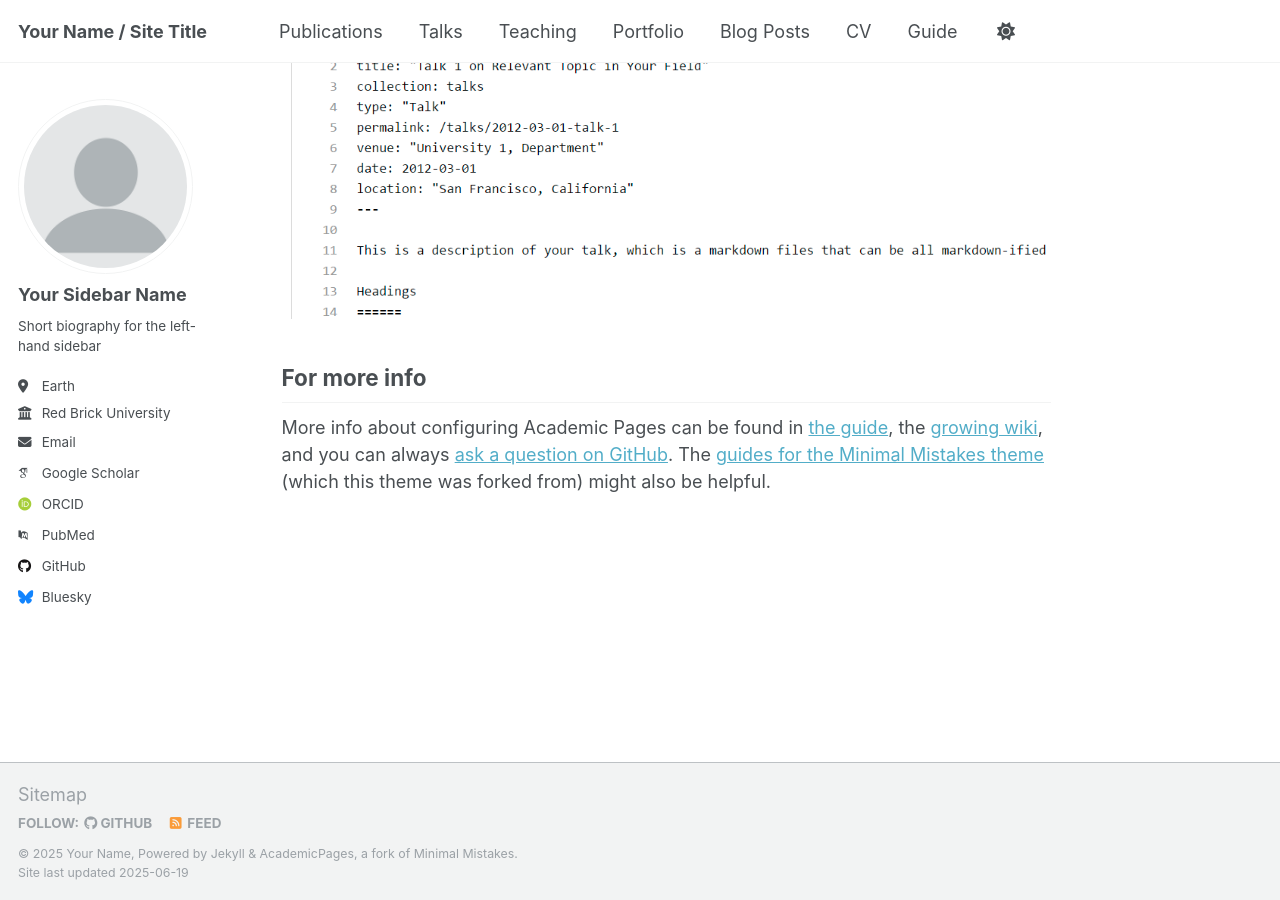
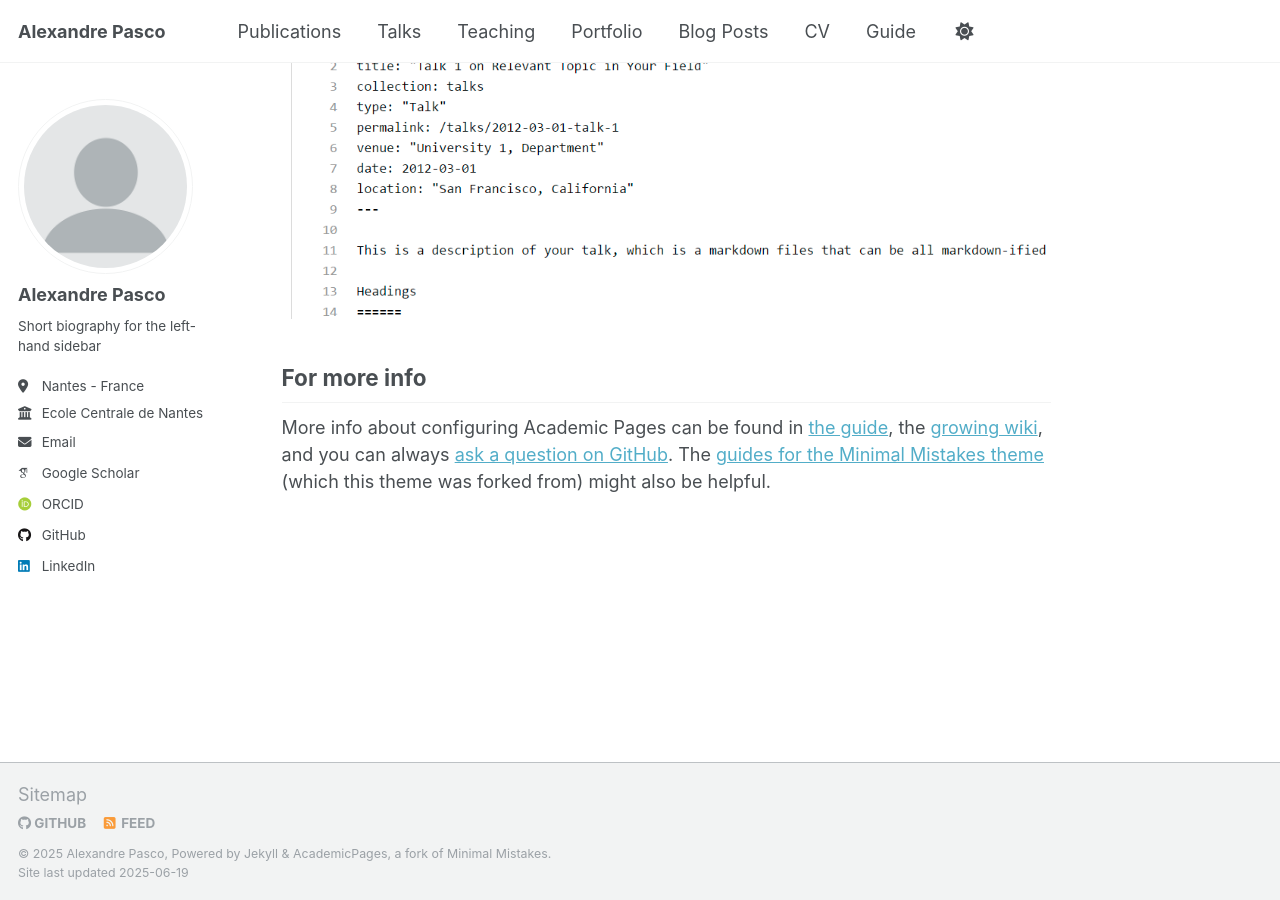
Before and after one commit to alexandre-pasco/alexandre-pasco.github.io, a Jekyll site: the page built from _pages/about.md, in a window 1280 px wide and 900 px high, scrolled down 2636 px. Built offline with Jekyll 4.4.1, drawn with Linux system fonts in a browser that asks for light colours; some web fonts are replaced.

Commit message:
fix: pu personal info

```diff
--- a/_config.yml
+++ b/_config.yml
@@ -7,15 +7,15 @@
 # server process.
 
 # Basic Site Settings
-locale                   : "en-US"
+locale                   : "FR"
 site_theme               : "default"
-title                    : "Your Name / Site Title"
+title                    : "Alexandre Pasco"
 title_separator          : "-"
-name                     : &name "Your Name"
+name                     : &name "Alexandre Pasco"
 description              : &description "personal description"
-url                      : https://academicpages.github.io # the base hostname & protocol for your site e.g. "https://[your GitHub username].github.io" or if you already have some other page hosted on Github then use "https://[your GitHub username].github.io/[Your Repo Name]"
+url                      : https://alexandre-pasco.github.io # the base hostname & protocol for your site e.g. "https://[your GitHub username].github.io" or if you already have some other page hosted on Github then use "https://[your GitHub username].github.io/[Your Repo Name]"
 baseurl                  : "" # the subpath of your site, e.g. "/blog"
-repository               : "academicpages/academicpages.github.io"
+repository               : "alexandre-pasco/alexandre-pasco.github.io"
 
 # Site Author - The following control what appear as part of the author content on the side bar.
 #               If a field is blank the icon and link will not appear, otherwise it will be shown.
@@ -23,22 +23,22 @@ repository               : "academicpages/academicpages.github.io"
 author:
   # Biographic information
   avatar           : "profile.png"
-  name             : "Your Sidebar Name"
+  name             : "Alexandre Pasco"
   pronouns         : # example: "she/her"
   bio              : "Short biography for the left-hand sidebar"
-  location         : "Earth"
-  employer         : "Red Brick University"
+  location         : "Nantes - France"
+  employer         : "Ecole Centrale de Nantes"
   uri              : # URL
-  email            : "none@example.org"
+  email            : "alexandre.pasco@ec-nantes.fr"
 
   # Academic websites
   academia         : # URL
   arxiv            : # URL - Update with the correct link to your profile
-  googlescholar    : "https://scholar.google.com/citations?user=PS_CX0AAAAAJ"
+  googlescholar    : "https://scholar.google.com/citations?user=15G4uWUAAAAJ&hl=fr"
   impactstory      : # URL
-  orcid            : "http://orcid.org/yourorcidurl"
+  orcid            : "http://orcid.org/0009-0008-2133-5551"
   semantic         : # URL
-  pubmed           : "https://www.ncbi.nlm.nih.gov/pubmed/?term=john+snow"
+  pubmed           : # URL
   researchgate     : # URL
   scopus           : # URL
 
@@ -46,12 +46,12 @@ author:
   bitbucket        : # Username - Update with your username on the site
   codepen          : # Username
   dribbble         : # Username
-  github           : "academicpages"
+  github           : "alexandre-pasco"
   kaggle           : # Username
   stackoverflow    : # User number or user number and name (i.e., use "1" or "1/jeff-atwood")
 
   # Social media
-  bluesky          : "bsky.app" # Replace this with you Bluesky username
+  bluesky          : # Replace this with you Bluesky username
   facebook         : # Username
   flickr           : # Username
   foursquare       : # Username
@@ -60,7 +60,7 @@ author:
   keybase          : # Username
   instagram        : # Username
   lastfm           : # Username
-  linkedin         : # Username
+  linkedin         : "alexandrepascoecn"
   mastodon         : # URL
   medium           : # URL
   pinterest        : # Username
```
